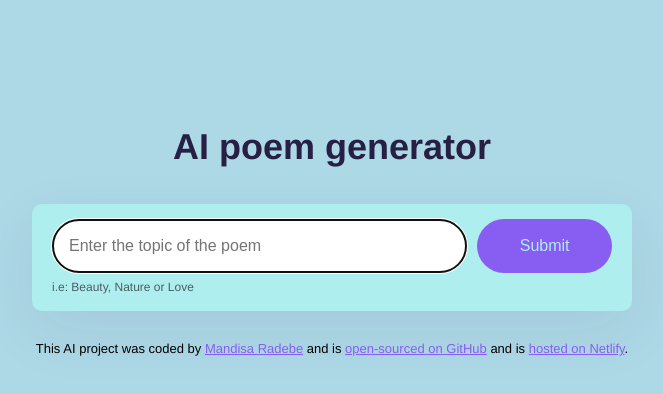
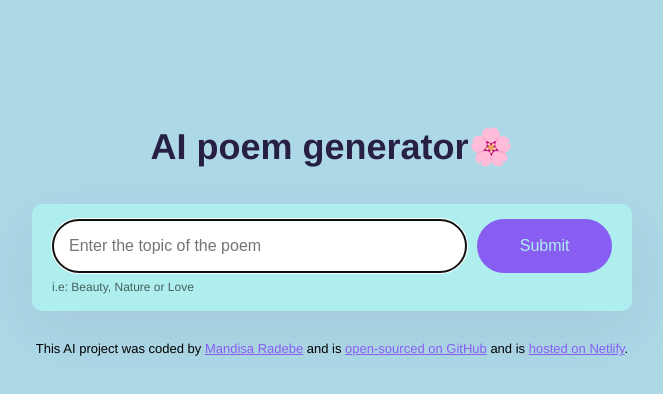
Before and after one commit to MandisaDev/Poem-generator, a plain HTML site: page index.html in a window 1280 px wide. Shown: the whole page, without its empty margins (308-971 px from the left). Drawn offline with nearby package versions, Linux system fonts and the light colour scheme.

Commit message:
Added the emoji to h1

```diff
--- a/index.html
+++ b/index.html
@@ -11,7 +11,7 @@
 <body>
     <div class="container">
     <header>
-    <h1>AI poem generator</h1>
+    <h1>AI poem generator🌸</h1>
 </header>
 
 
```
